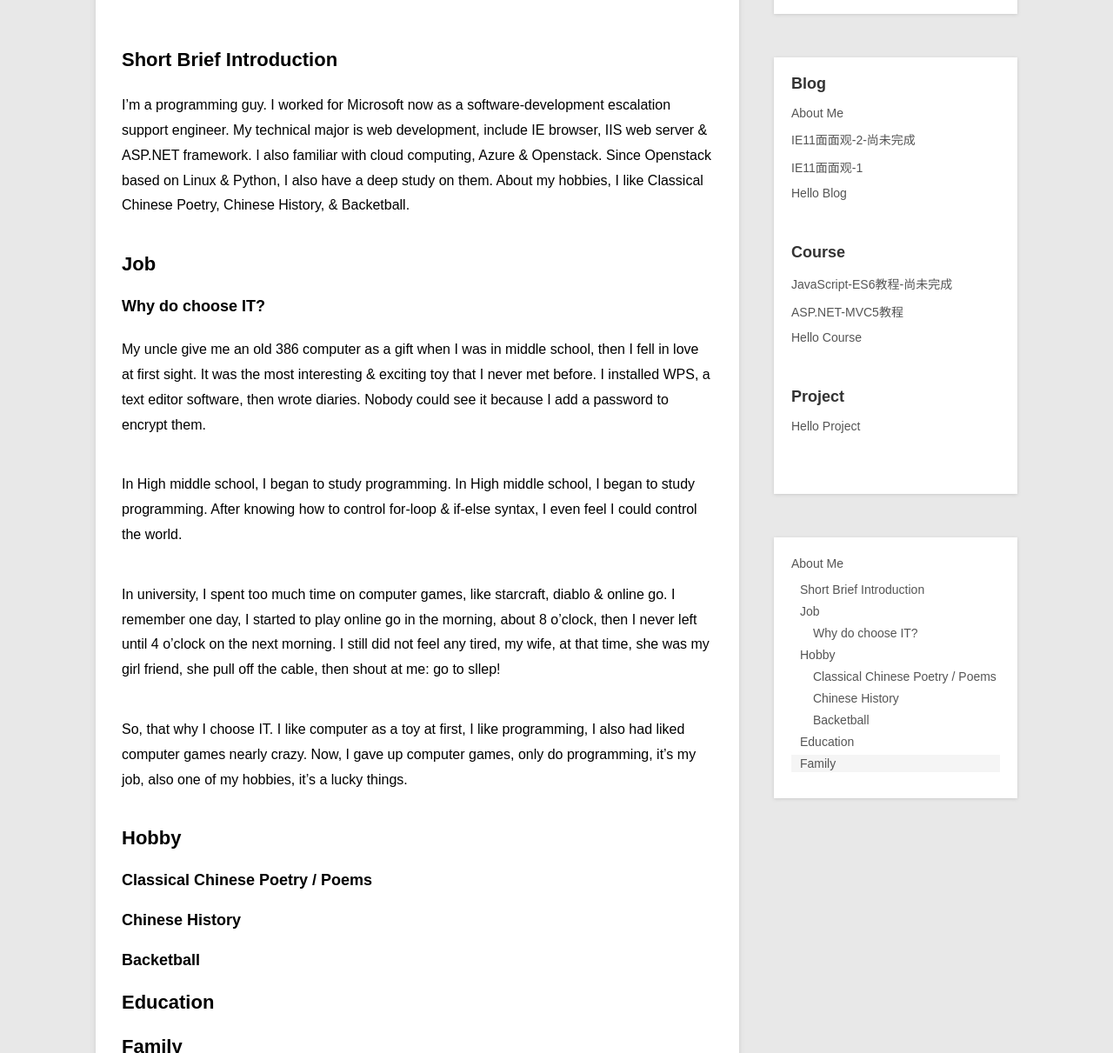
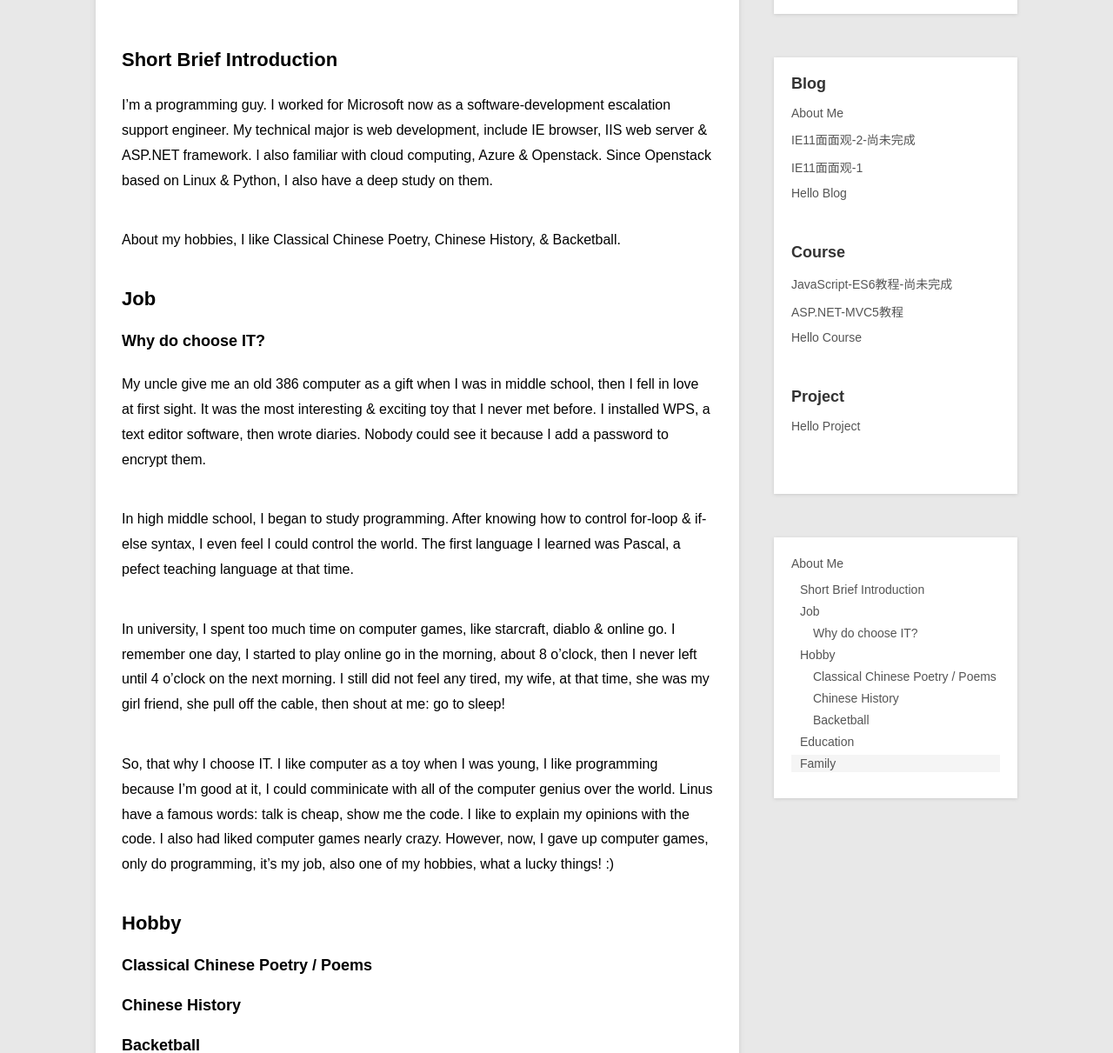
Before and after one commit to wu-wenxiang/wu-wenxiang.github.io, a Jekyll site: the page built from _posts/blog/2016-06-10-About-Me.md, in a window 1280 px wide and 1400 px high, cut to the strip 189-1400 px from the top of the window. Shown: the whole strip at 87% size. Built offline with Jekyll 4.4.1, drawn with Linux system fonts in a browser that asks for light colours.

Commit message:
minor change

```diff
--- a/_posts/blog/2016-06-10-About-Me.md
+++ b/_posts/blog/2016-06-10-About-Me.md
@@ -8,6 +8,7 @@ description:    Everything about me, API V3.2
 ## Short Brief Introduction
 
 I'm a programming guy. I worked for Microsoft now as a software-development escalation support engineer. My technical major is web development, include IE browser, IIS web server & ASP.NET framework. I also familiar with cloud computing, Azure & Openstack. Since Openstack based on Linux & Python, I also have a deep study on them.
+
 About my hobbies, I like Classical Chinese Poetry, Chinese History, & Backetball.
 
 ## Job
@@ -16,11 +17,11 @@ About my hobbies, I like Classical Chinese Poetry, Chinese History, & Backetball
 
 My uncle give me an old 386 computer as a gift when I was in middle school, then I fell in love at first sight. It was the most interesting & exciting toy that I never met before. I installed WPS, a text editor software, then wrote diaries. Nobody could see it because I add a password to encrypt them.
 
-In High middle school, I began to study programming. In High middle school, I began to study programming. After knowing how to control for-loop & if-else syntax, I even feel I could control the world.
+In high middle school, I began to study programming. After knowing how to control for-loop & if-else syntax, I even feel I could control the world. The first language I learned was Pascal, a pefect teaching language at that time.
 
-In university, I spent too much time on computer games, like starcraft, diablo & online go. I remember one day, I started to play online go in the morning, about 8 o'clock, then I never left until 4 o'clock on the next morning. I still did not feel any tired, my wife, at that time, she was my girl friend, she pull off the cable, then shout at me: go to sllep!
+In university, I spent too much time on computer games, like starcraft, diablo & online go. I remember one day, I started to play online go in the morning, about 8 o'clock, then I never left until 4 o'clock on the next morning. I still did not feel any tired, my wife, at that time, she was my girl friend, she pull off the cable, then shout at me: go to sleep!
 
-So, that why I choose IT. I like computer as a toy at first, I like programming, I also had liked computer games nearly crazy. Now, I gave up computer games, only do programming, it's my job, also one of my hobbies, it's a lucky things.
+So, that why I choose IT. I like computer as a toy when I was young, I like programming because I'm good at it, I could comminicate with all of the computer genius over the world. Linus have a famous words: talk is cheap, show me the code. I like to explain my opinions with the code. I also had liked computer games nearly crazy. However, now, I gave up computer games, only do programming, it's my job, also one of my hobbies, what a lucky things! :)
 
 ## Hobby
 
```
